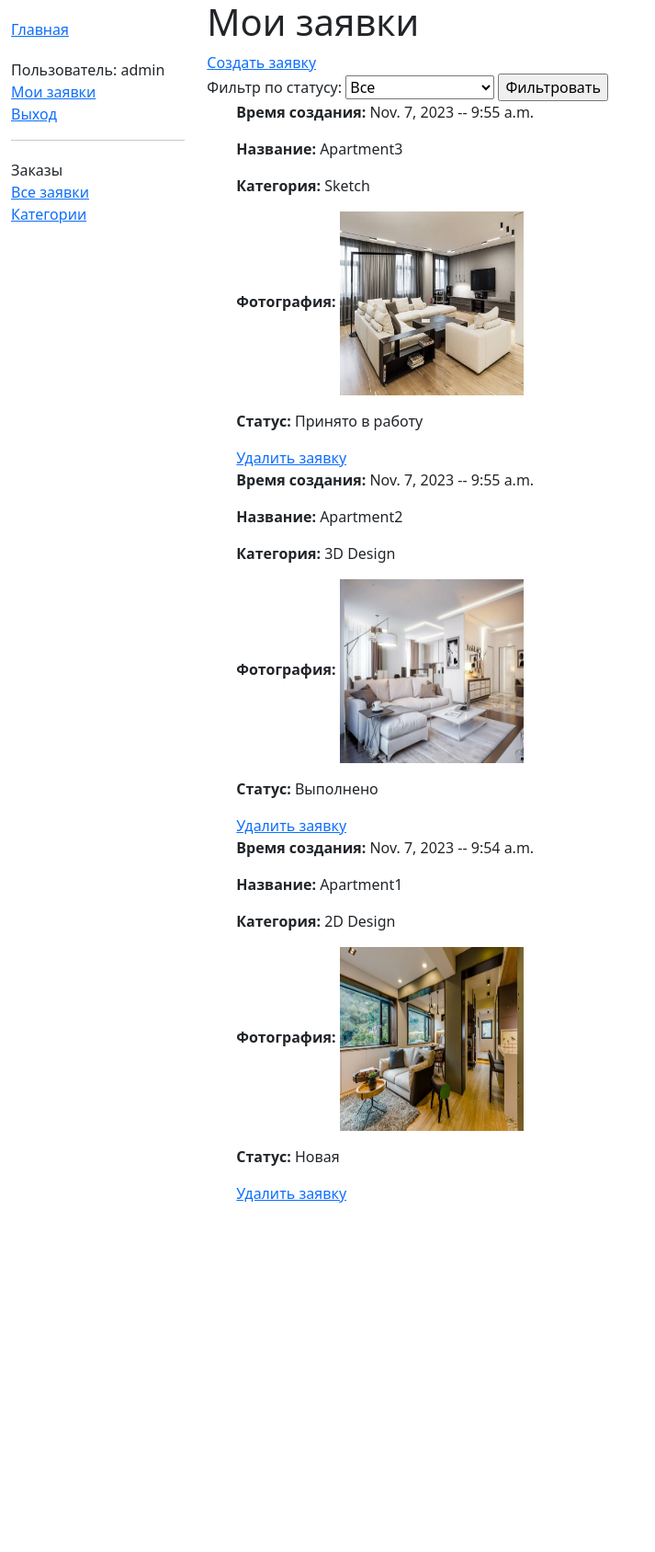
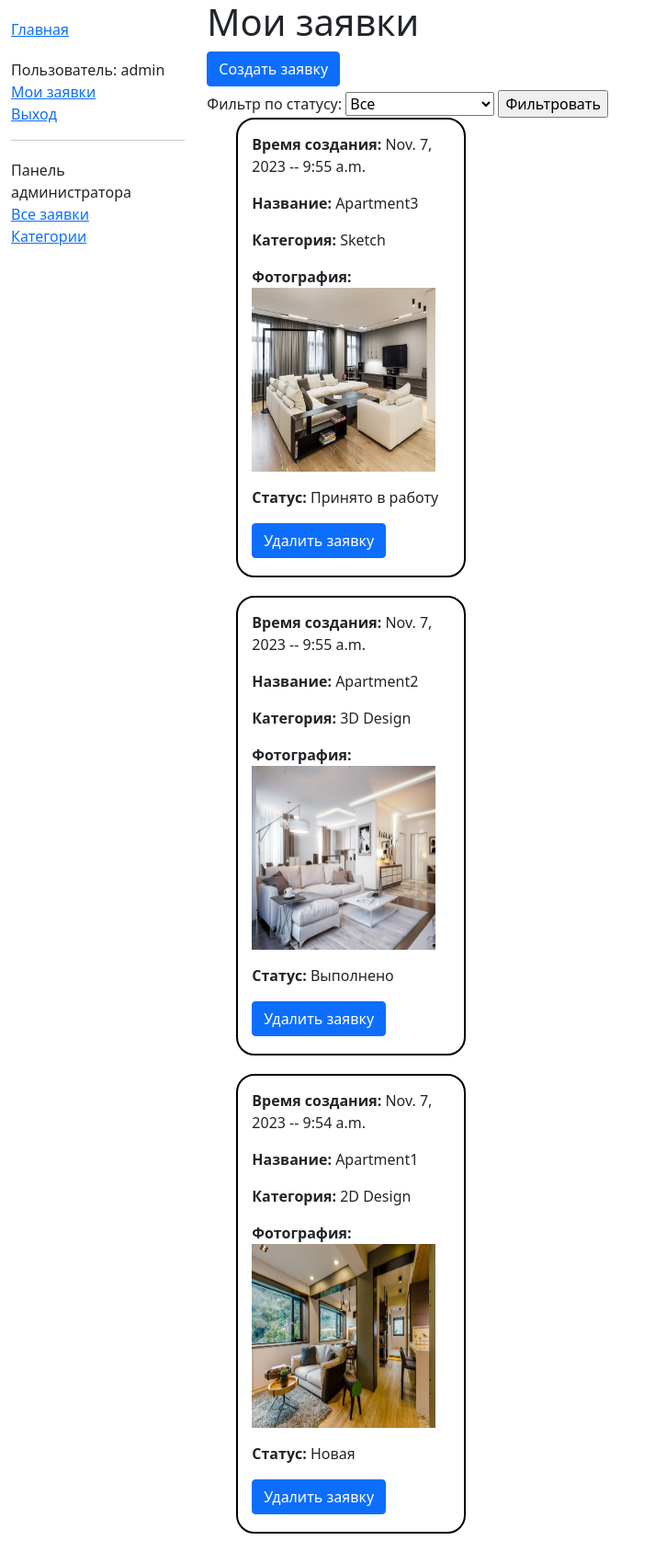
Before and after one commit to L1Z3B3ZE/designStudio, a Django app: page /myapplications/ in a window 1280 px wide. Shown: the whole page at 92% size, without its empty margins (0-713 px from the left). Before the commit the page ends 1308 px from the top, so only its background shows below. Run offline with Django 4.2, Linux system fonts and the light colour scheme; a user stored in the database is signed in; data comes from the database, SQL or seed files in the repository.

Commit message:
изменение кнопок

```diff
--- a/DesignStudio/Studio/templates/basePage.html
+++ b/DesignStudio/Studio/templates/basePage.html
@@ -35,7 +35,7 @@
             {% if user.is_staff %}
             <hr>
             <ul class="sidebar-nav">
-                <li>Заказы</li>
+                <li>Панель администратора</li>
                 {% if perms.catalog.can_mark_returned %}
                 <li><a href="{% url 'all-applications' %}">Все заявки</a></li>
                 <li><a href="{% url 'categories' %}">Категории</a></li>
--- a/DesignStudio/Studio/templates/studio/application_list_all.html
+++ b/DesignStudio/Studio/templates/studio/application_list_all.html
@@ -12,7 +12,7 @@
                 <p> <b>Категория: </b>{{i.category}} </p>
                 <p> <b>Фотография: </b> <img src="{{i.photo_of_room.url}}" width="200px" height="200px"/> </p>
                 <p> <b>Статус: </b>{{i.status}} </p>
-                <a href="">Изменить статус</a>
+                <a class="btn btn-primary mb-1" href="">Изменить статус</a>
             </div>
         {% endfor %}
     </ul>
--- a/DesignStudio/Studio/templates/studio/application_list_user.html
+++ b/DesignStudio/Studio/templates/studio/application_list_user.html
@@ -2,7 +2,7 @@
 
 {% block content %}
     <h1>Мои заявки</h1>
-    <a href="{% url 'application-create' %}">Создать заявку</a>
+    <a class="btn btn-primary mb-1" href="{% url 'application-create' %}">Создать заявку</a>
 
 
     <form>
@@ -19,13 +19,13 @@
     {% if applications %}
     <ul>
         {% for i in applications %}
-    <div class="my_application">
+    <div class="application">
         <p> <b>Время создания: </b>  {{i.date_create}} -- {{i.time_create}}</p>
         <p> <b>Название: </b>{{ i.application_title }} </p>
         <p> <b>Категория: </b>{{i.category}} </p>
         <p> <b>Фотография: </b> <img src="{{i.photo_of_room.url}}" width="200px" height="200px"/> </p>
         <p> <b>Статус: </b>{{i.status}} </p>
-        <a href="{% url 'application-delete' i.id %}">Удалить заявку</a>
+        <a class="btn btn-primary mb-1" href="{% url 'application-delete' i.id %}">Удалить заявку</a>
     </div>
         {% endfor %}
     </ul>
```
